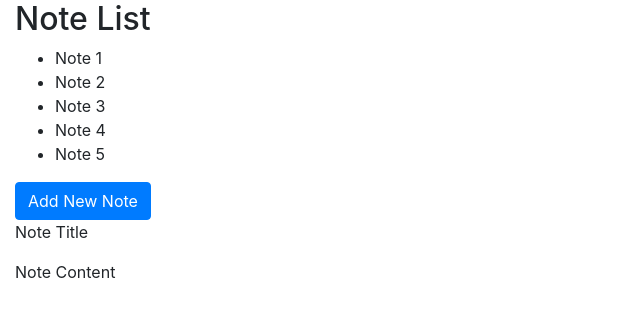
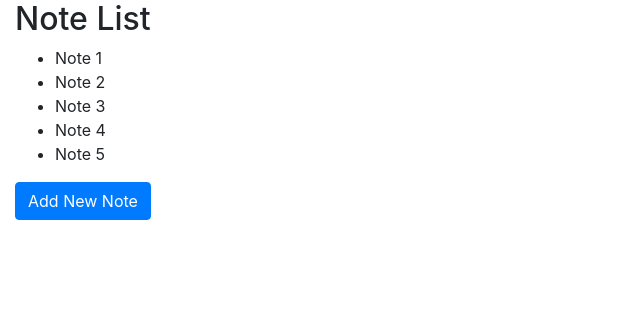
Before and after one commit to geisonbiazus/markdown_notes_frontend, a React (Create React App) app: page / in a window 1280 px wide. Shown: the top 316 px of the page, without its empty margins (0-640 px from the left). Built offline with nearby package versions, Linux system fonts and the light colour scheme.

Commit message:
Add some refactoring

```diff
--- a/src/index.js
+++ b/src/index.js
@@ -1,21 +1,8 @@
 import React from 'react';
 import ReactDOM from 'react-dom';
-import App from './view/components/App';
+import MarkdownNotes from './view/components/MarkdownNotes';
 import registerServiceWorker from './registerServiceWorker';
 import 'bootstrap/dist/css/bootstrap.min.css'
 
-import InMemoryNoteRepository from './repositories/in_memory_note_repository';
-import NoteUseCase from './markdown_notes/note_use_case';
-import Note from './markdown_notes/note';
-
-const noteRepository = new InMemoryNoteRepository();
-const noteUseCase = new NoteUseCase(noteRepository);
-
-noteRepository.createSync(new Note("Note 1", "Content 1"));
-noteRepository.createSync(new Note("Note 2", "Content 2"));
-noteRepository.createSync(new Note("Note 3", "Content 3"));
-noteRepository.createSync(new Note("Note 4", "Content 4"));
-noteRepository.createSync(new Note("Note 5", "Content 5"));
-
-ReactDOM.render(<App noteUseCase={noteUseCase}/>, document.getElementById('root'));
+ReactDOM.render(<MarkdownNotes />, document.getElementById('root'));
 registerServiceWorker();
--- a/src/repositories/in_memory_note_repository.js
+++ b/src/repositories/in_memory_note_repository.js
@@ -1,9 +1,18 @@
 import Note from '../markdown_notes/note';
 
 class InMemoryNoteRepository {
-  constructor() {
+  constructor(withSampleData = false) {
     this.lastId = 0;
     this.notes = [];
+    if (withSampleData) this.addSampleData()
+  }
+
+  addSampleData() {
+    this.createSync(new Note("Note 1", "Content 1"));
+    this.createSync(new Note("Note 2", "Content 2"));
+    this.createSync(new Note("Note 3", "Content 3"));
+    this.createSync(new Note("Note 4", "Content 4"));
+    this.createSync(new Note("Note 5", "Content 5"));
   }
 
   create(note) {
--- a/src/state_management/app_state.js
+++ b/src/state_management/app_state.js
@@ -3,7 +3,7 @@ import Note from '../markdown_notes/note';
 class AppState {
   constructor(context) {
     this.context = context
-    this.context.state = { notes: [], note: new Note("Note Title", "Note Content") };
+    this.context.state = { notes: [], note: new Note() };
   }
 
   setState(state) {
--- a/src/view/components/App.js
+++ b/src/view/components/App.js
@@ -1,46 +1,23 @@
 import React, { Component } from 'react';
+import NoteContent from './NoteContent';
 import NoteList from './NoteList';
-import NoteForm from './NoteForm';
-import ShowNote from './ShowNote';
-import NotePresenter from '../../presenters/note_presenter';
-import AppState from '../../state_management/app_state';
 
 class App extends Component {
-  constructor(props) {
-    super(props);
-    this.appState = new AppState(this);
-    this.noteUseCase = props.noteUseCase;
-    this.presenter = new NotePresenter(this.appState);
-    this.noteUseCase.listNotes(this.presenter);
-  }
-
-  onFormSubmit(event) {
-    event.preventDefault();
-    this.noteUseCase.createNote(this.state.note, this.presenter);
-  }
-
   render() {
     return (
       <div className="App container-fluid">
-        <NoteList
-          notes={this.state.notes}
-          />
+        <NoteList notes={this.props.notes} />
 
-        <button className="btn btn-primary" onClick={() => this.appState.AddNewNote()}>
+        <button className="btn btn-primary" onClick={() => this.props.appState.AddNewNote()}>
           Add New Note
         </button>
 
-        {
-          this.state.editing ? (
-            <NoteForm note={this.state.note}
-            onTitleChange={event => this.appState.setNoteAttribute('title', event.target.value)}
-            onContentChange={event => this.appState.setNoteAttribute('content', event.target.value)}
-            onFormSubmit={this.onFormSubmit.bind(this)}
-            />
-          ) : (
-            <ShowNote note={this.state.note} />
-          )
-        }
+        <NoteContent
+          note={this.props.note}
+          editing={this.props.editing}
+          onTitleChange={event => this.props.appState.setNoteAttribute('title', event.target.value)}
+          onContentChange={event => this.props.appState.setNoteAttribute('content', event.target.value)}
+          onFormSubmit={() => this.props.noteUseCase.createNote(this.props.note, this.props.notePresenter) } />
       </div>
     );
   }
--- /dev/null
+++ b/src/view/components/MarkdownNotes.js
@@ -0,0 +1,32 @@
+import React, { Component } from 'react';
+import NotePresenter from '../../presenters/note_presenter';
+import AppState from '../../state_management/app_state';
+import App from './App';
+
+import InMemoryNoteRepository from '../../repositories/in_memory_note_repository';
+import NoteUseCase from '../../markdown_notes/note_use_case';
+import Note from '../../markdown_notes/note';
+
+class MarkdownNotes extends Component {
+  constructor(props) {
+    super(props);
+    this.appState = new AppState(this);
+    this.noteUseCase = new NoteUseCase(new InMemoryNoteRepository(true));
+    this.notePresenter = new NotePresenter(this.appState);
+    this.noteUseCase.listNotes(this.notePresenter);
+  }
+
+  render() {
+    return (
+      <App
+        noteUseCase={this.noteUseCase}
+        notePresenter={this.notePresenter}
+        appState={this.appState}
+        note={this.state.note}
+        notes={this.state.notes}
+        editing={this.state.editing} />
+      );
+  }
+}
+
+export default MarkdownNotes;
--- /dev/null
+++ b/src/view/components/NoteContent.js
@@ -0,0 +1,29 @@
+import React, { Component } from 'react';
+import ShowNote from './ShowNote';
+import NoteForm from './NoteForm';
+
+class NoteContent extends Component {
+  renderShowNote() {
+    return (
+      <ShowNote note={this.props.note} />
+    );
+  }
+
+  renderNoteForm() {
+    return (
+      <NoteForm note={this.props.note}
+        onTitleChange={this.props.onTitleChange}
+        onContentChange={this.props.onContentChange}
+        onFormSubmit={this.props.onFormSubmit} />
+    );
+  }
+
+  render() {
+    if (this.props.editing)
+      return this.renderNoteForm();
+    else
+      return this.renderShowNote();
+  }
+}
+
+export default NoteContent;
--- a/src/view/components/NoteForm.js
+++ b/src/view/components/NoteForm.js
@@ -1,6 +1,11 @@
 import React, { Component } from 'react';
 
 class NoteForm extends Component {
+  onFormSubmit(event) {
+    event.preventDefault();
+    this.props.onFormSubmit(event);
+  }
+
   render() {
     const note = this.props.note;
 
```
